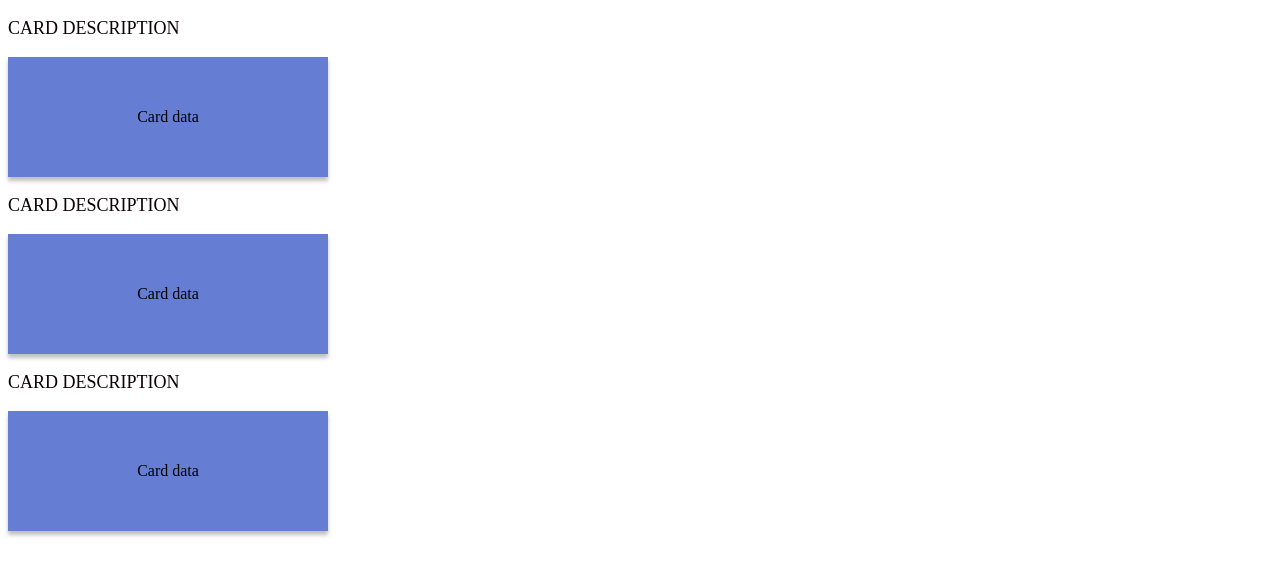
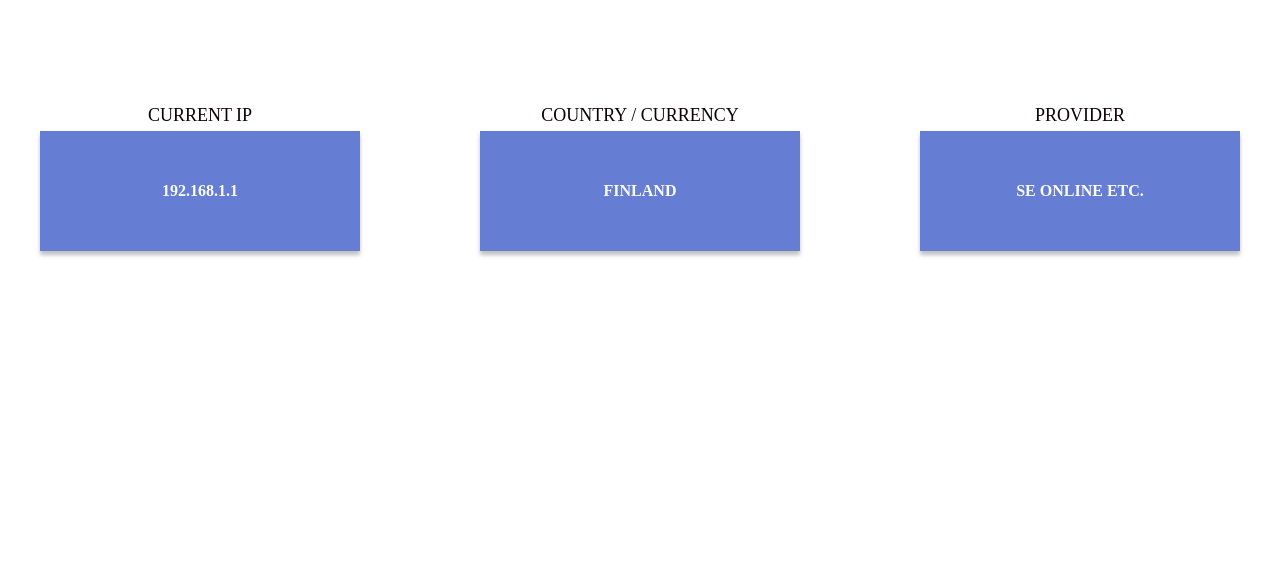
Before and after one commit to s0xzwasd/ip-info, a React app: page / in a window 1280 px wide. Shown: the top 576 px of the page. Built offline with nearby package versions, Linux system fonts and the light colour scheme.

Commit message:
feat: add styles to mainpage

```diff
--- /dev/null
+++ b/src/Layouts/Mainpage.less
@@ -0,0 +1,7 @@
+.mainpage {
+  width: 1200px;
+  margin: 0 auto;
+  margin-top: 100px;
+  display: flex;
+  justify-content: space-between;
+}
--- a/src/Layouts/Mainpage.tsx
+++ b/src/Layouts/Mainpage.tsx
@@ -1,12 +1,13 @@
 import React from 'react';
 import Card from '../components/Card/Card';
+import styles from './Mainpage.less';
 
 const Mainpage = () => (
-  <>
-    <Card description="Card description" data="Card data" />
-    <Card description="Card description" data="Card data" />
-    <Card description="Card description" data="Card data" />
-  </>
+  <div className={styles.mainpage}>
+    <Card description="Current IP" data="192.168.1.1" />
+    <Card description="Country / Currency" data="Finland" />
+    <Card description="Provider" data="SE ONLINE ETC." />
+  </div>
 );
 
 export default Mainpage;
--- a/src/components/CardWrapper/CardWrapper.less
+++ b/src/components/CardWrapper/CardWrapper.less
@@ -1,9 +1,12 @@
 .wrapper {
   width: 320px;
   height: 120px;
+  color: #fbfbff;
   background-color: #657ed4;
   box-shadow: 0px 4px 4px rgba(0, 0, 0, 0.25);
+  font-weight: bold;
   text-align: center;
+  text-transform: uppercase;
   display: flex;
   justify-content: center;
   align-items: center;
--- a/src/components/Description/Description.less
+++ b/src/components/Description/Description.less
@@ -1,5 +1,9 @@
 .description {
+  margin-top: 5px;
+  margin-bottom: 5px;
+  width: 320px;
   font-size: 18px;
   color: #0d0106;
+  text-align: center;
   text-transform: uppercase;
 }
```
